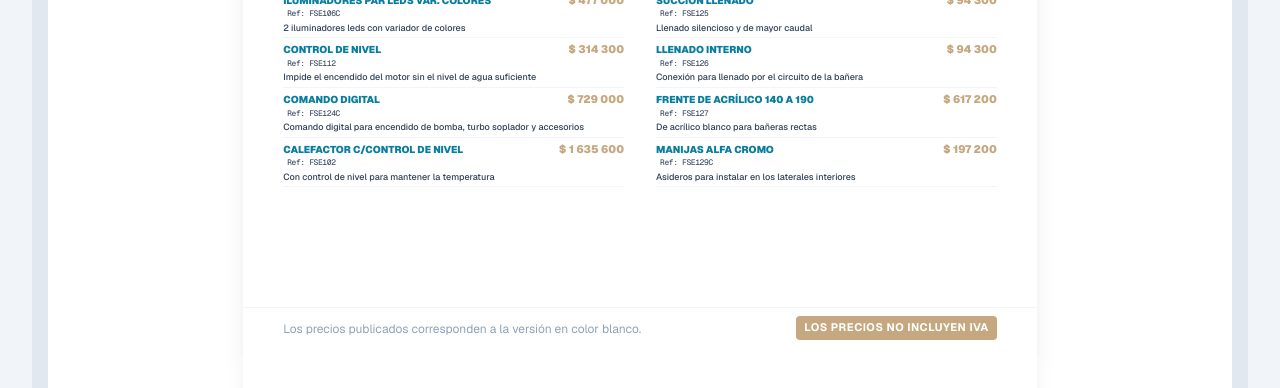
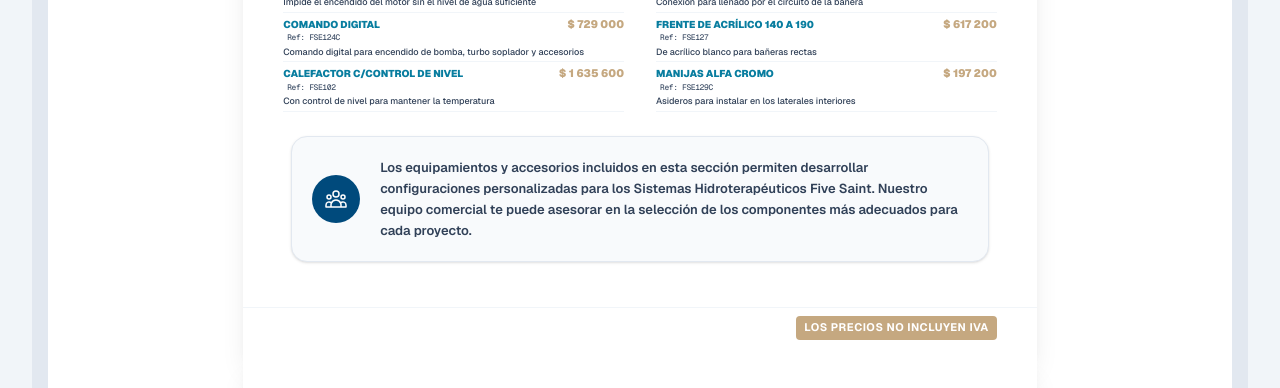
Before and after one commit to yoelzoff98/FiveSaint, a Next.js app: page /admin-FiveSaint/lista-de-precios in a window 1280 px wide. Shown: the part 8760-9148 px from the top of the page. Built offline with nearby package versions, Linux system fonts and the light colour scheme.

Commit message:
Increase typography size for equipment advisory box

```diff
--- a/src/components/pdf/PriceListPdf.tsx
+++ b/src/components/pdf/PriceListPdf.tsx
@@ -1085,15 +1085,23 @@
                 ));
               })()}
             </div>
+
+            {/* Mensaje de Asesoramiento */}
+            <div className="mt-6 mx-2 border-[1.5px] border-slate-200 bg-slate-50 rounded-2xl p-5 shadow-sm flex items-center gap-5">
+              <div className="w-12 h-12 rounded-full bg-[#004a7c] text-white flex items-center justify-center shrink-0">
+                <svg className="w-6 h-6" fill="none" viewBox="0 0 24 24" stroke="currentColor" strokeWidth={1.5}>
+                  <path strokeLinecap="round" strokeLinejoin="round" d="M17 20h5v-2a3 3 0 00-5.356-1.857M17 20H7m10 0v-2c0-.656-.126-1.283-.356-1.857M7 20H2v-2a3 3 0 015.356-1.857M7 20v-2c0-.656.126-1.283.356-1.857m0 0a5.002 5.002 0 019.288 0M15 7a3 3 0 11-6 0 3 3 0 016 0zm6 3a2 2 0 11-4 0 2 2 0 014 0zM7 10a2 2 0 11-4 0 2 2 0 014 0z" />
+                </svg>
+              </div>
+              <p className="text-[13px] text-slate-700 leading-relaxed font-semibold">
+                Los equipamientos y accesorios incluidos en esta sección permiten desarrollar configuraciones personalizadas para los Sistemas Hidroterapéuticos Five Saint. Nuestro equipo comercial te puede asesorar en la selección de los componentes más adecuados para cada proyecto.
+              </p>
+            </div>
           </div>
         </div>
 
         {/* Footer info Pág Equipamientos */}
-        <div className="px-10 pb-4 flex justify-between items-end shrink-0 border-t border-slate-100 pt-2 mt-2">
-          <div className="text-[12px] text-slate-400 max-w-sm">
-            <p>Los precios publicados corresponden a la versión en color blanco.</p>
-            <p className="mt-0.5"></p>
-          </div>
+        <div className="px-10 pb-4 flex justify-end items-end shrink-0 border-t border-slate-100 pt-2 mt-2">
           <div className="bg-accent-gold text-white font-bold px-2 py-1 rounded text-[11px] uppercase tracking-wider">
             LOS PRECIOS NO INCLUYEN IVA
           </div>
@@ -1534,9 +1542,9 @@
               <div className="absolute inset-0 flex items-center justify-between px-16">
                 <h1 className="text-4xl font-bold text-white uppercase tracking-widest drop-shadow-md">
                   {pageIndex === 0 ? (
-                    <>Platos de Ducha <span className="text-xl text-white/70 ml-2">Acrílico</span></>
+                    <>Platos de Ducha <span className="text-xl text-white/70 ml-2"></span></>
                   ) : (
-                    <>Platos y Columnas <span className="text-xl text-white/70 ml-2">de Ducha</span></>
+                    <>Platos y Columnas <span className="text-xl text-white/70 ml-2"></span></>
                   )}
                 </h1>
                 <img src="/logo.png" alt="Five Saint Logo" className="h-16 object-contain" />
```
